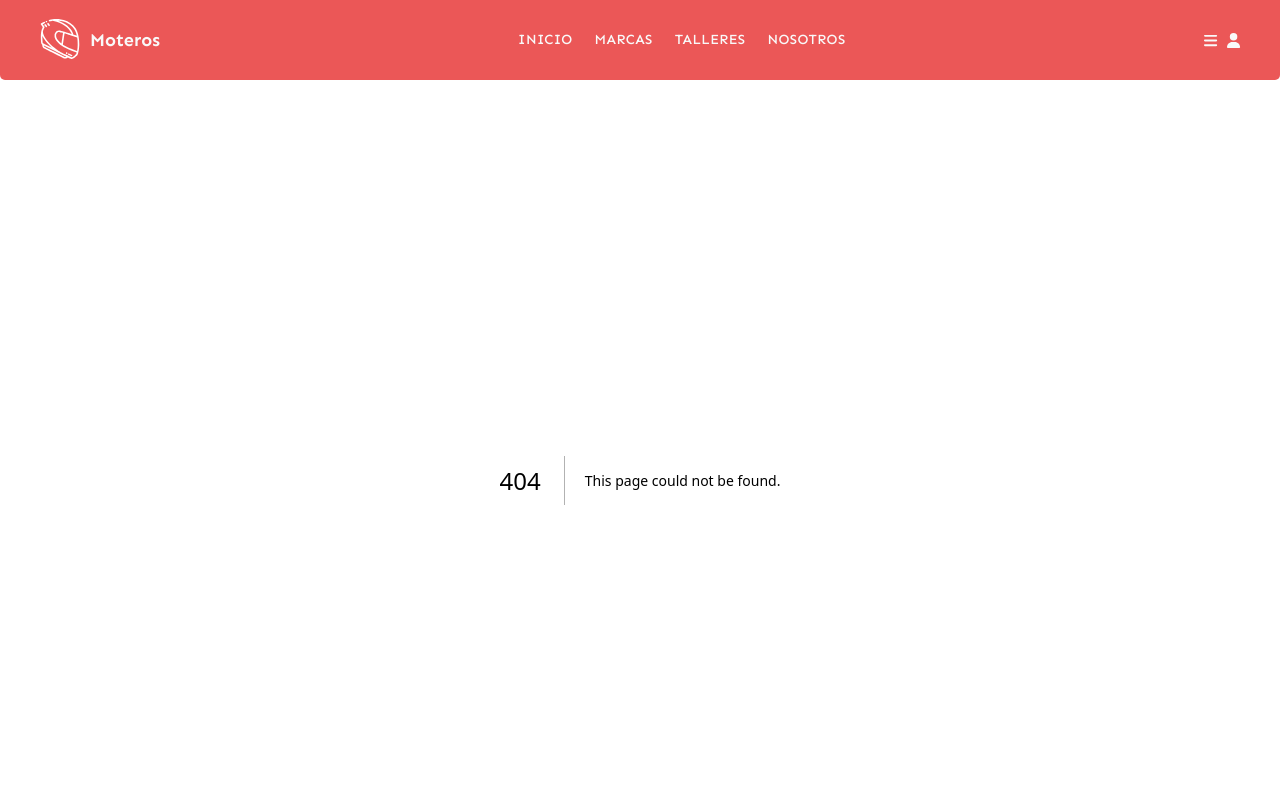
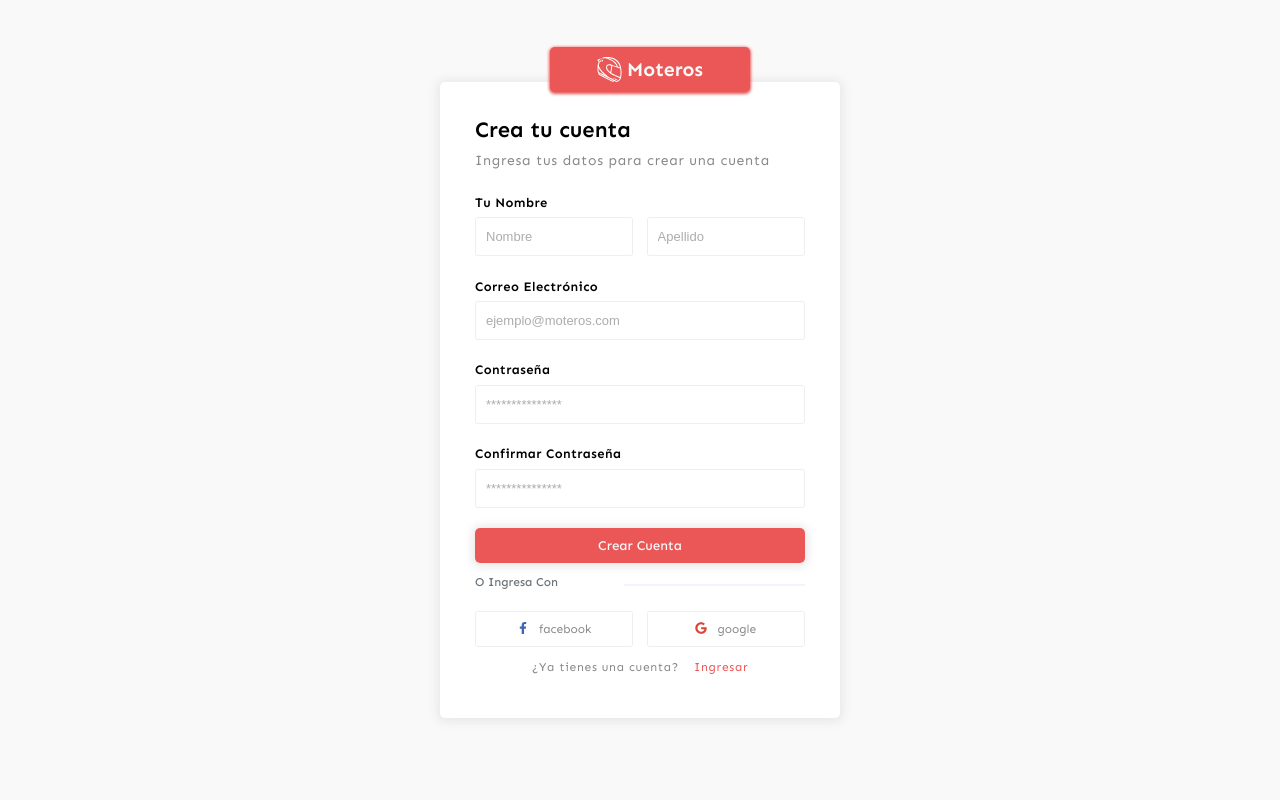
Before and after one commit to viamazoba/front-moteros, a Next.js app: page /register in a window 1280 px wide. Before the commit this address had no page. Shown: the top 800 px of the page. Built offline with nearby package versions, Linux system fonts and the light colour scheme.

Commit message:
feat: Finishing register page

```diff
--- a/src/app/layout.jsx
+++ b/src/app/layout.jsx
@@ -19,14 +19,14 @@ export default function RootLayout({ children }) {
 
       </head>
       <body className={sen.className}>
-        <DisableComponent disablePaths={['/login', '/login-password', '/login-Password', '/login-register-password']}>
+        <DisableComponent disablePaths={['/login', '/register', '/login-Password', '/login-register-password']}>
           <header>
             <NavBar/>
           </header>
         </DisableComponent>
         {children}
 
-        <DisableComponent disablePaths={['/login', '/login-password', '/login-Password', '/login-register-password']}>
+        <DisableComponent disablePaths={['/login', '/register', '/login-Password', '/login-register-password']}>
           <Footer/>
         </DisableComponent>
         </body>
--- a/src/app/login/login.scss
+++ b/src/app/login/login.scss
@@ -82,7 +82,7 @@ form{
     input{
       width: 100%;
       margin-top: 5px;
-      font-size: 14px;
+      font-size: 13px;
       padding: calc(10px + (12 - 10) * ((100vw - 320px) / (1920 - 320))) 10px;
       border-radius: 0.25rem;
       border: solid 1px $color-gray;
@@ -149,7 +149,7 @@ form{
     position: relative;
     margin: 12px 0;
     color: #6c757d;
-    font-size: 14px;
+    font-size: 12px;
     font-weight: 500;
     line-height: 1.2;
   }
@@ -167,6 +167,7 @@ form{
     .social-showcase{
       display: flex;
       flex-direction: column;
+      font-size: 12px;
       text-align: center;
       @media screen and (min-width: 900px) {
         flex-direction: row;
@@ -211,6 +212,7 @@ form{
   }
   .text-center{
     text-align: center;
+    font-size: 12px;
     span{
       margin-left: 15px;
       cursor: pointer;
--- a/src/app/login/page.jsx
+++ b/src/app/login/page.jsx
@@ -35,7 +35,7 @@ export const login = () => {
                   id="sign-in-email"
                   name="email"
                   required
-                  placeholder="example@moteros.com"
+                  placeholder="ejemplo@moteros.com"
                 //   value={loginForm.email}
                 />
               </div>
--- /dev/null
+++ b/src/app/register/page.jsx
@@ -0,0 +1,134 @@
+'use client'
+
+import React from 'react'
+import './register.scss'
+import { FaFacebookF, FaGoogle } from 'react-icons/fa';
+import Image from 'next/image';
+
+const register = () => {
+    return (
+        <div className='signup-card'>
+          <div className='access-main'>
+          <div className='signin-card__logo-container'>
+            <Image
+              className="logo"
+              src="/logo.svg"
+              alt="logo"
+              width={10}
+              height={10}
+              />
+              <h2>Moteros</h2>
+            </div>
+            {/* <form onSubmit={handleClickSubmit}> */}
+            <form>
+              <h4>Crea tu cuenta</h4>
+              <p>Ingresa tus datos para crear una cuenta</p>
+
+              <div className="form-group name-group">
+                <div className="firstname-group">
+                  <label htmlFor="firstname">Tu Nombre</label>
+                  <br />
+                  <input
+                    type="text"
+                    id="firstname"
+                    name="first_name"
+                    required
+                    placeholder="Nombre"
+                    // onChange={handleSignInForm}
+                    // value={signInForm.first_name}
+                  />
+                </div>
+                <div className="lastname-group">
+                  <input
+                    type="text"
+                    id="lastname"
+                    name="last_name"
+                    required
+                    placeholder="Apellido"
+                    // onChange={handleSignInForm}
+                    // value={signInForm.last_name}
+                  />
+                </div>
+              </div>
+
+              <div className="form-group">
+                <label htmlFor="email">Correo Electrónico</label>
+                <br />
+                <input
+                //   onChange={handleSignInForm}
+                  type="email"
+                  id="email"
+                  name="email"
+                  required
+                  placeholder="ejemplo@moteros.com"
+                //   value={signInForm.email}
+                />
+              </div>
+              <div className="form-group password-group">
+                <label htmlFor="password">Contraseña</label>
+                <br />
+                <input
+                //   onChange={handleSignInForm}
+                  type="password"
+                  id="password"
+                  name="password"
+                  required
+                  placeholder="***************"
+                //   value={signInForm.password}
+                />
+              </div>
+              <div className="form-group password-group">
+                <label htmlFor="password">Confirmar Contraseña</label>
+                <br />
+                <input
+                //   onChange={handleSignInForm}
+                  type="password"
+                  id="confirm-password"
+                  name="password"
+                  required
+                  placeholder="***************"
+                //   value={signInForm.password}
+                />
+              </div>
+              <div className="form-group">
+                <div className="btn">
+                  <button className="signup-btn" type="submit">Crear Cuenta</button>
+                </div>
+              </div>
+              <h6 className="text-muted">O Ingresa Con</h6>
+              <div className="social">
+                <div className="social-showcase">
+                  <div className="btn-light facebook">
+                    <div className="facebook">
+                      <FaFacebookF />
+                    </div>
+                    <span>facebook</span>
+                  </div>
+                  <div className="btn-light google">
+                    <div className="google">
+                      <FaGoogle />
+                    </div>
+                    <span>google</span>
+                  </div>
+                </div>
+              </div>
+              <p className="text-center">
+                ¿Ya tienes una cuenta?
+                {/* <span onClick={handleShowAccess}>Ingresar</span> */}
+                <span>Ingresar</span>
+              </p>
+            </form>
+          </div>
+          {/* <Modal showModal={modal.show} handleShowModal={() => setModal({ ...modal, show: false })}>
+            <h2>{modal.title}</h2>
+            <p>{modal.msg}</p>
+            <div className="center">
+              <button className="secondary-button" onClick={handleOkButton} type="button">Ok</button>
+            </div>
+          </Modal>
+          <LoadingModal show={loadingModal} /> */}
+        </div>
+      );
+}
+
+export default register
--- /dev/null
+++ b/src/app/register/register.scss
@@ -0,0 +1,200 @@
+@import '../../styles/abstract/variables.scss' ;
+
+.signup-card{
+    display: flex;
+    flex-direction: column;
+    height: 100vh;
+    justify-content: center;
+    align-items: center;
+    background-color: $color-white;
+}
+
+.access-main{
+    position: relative;
+    box-shadow: 0px 1px 9px 3px rgb(228 228 228 / 81%);
+    width: 90%;
+    max-width: 400px;
+    padding: 35px;
+    border-radius: 5px;
+    margin: 0 auto;
+    background-color: #fff;
+
+    .signin-card__logo-container{
+        display: flex;
+        justify-content: center;
+        align-items: center;
+        font-size: 13px;
+        width: 200px;
+        height: 45px;
+        border-radius: 5px;
+        background-color: $color-red;
+        box-shadow: 0px 1px 3px 1px $color-red;
+        position: absolute;
+        top: -35px;
+        left: 75px;
+        color: $color-white;
+
+        @media (min-width: 425px) {
+            left: 100px;
+        }
+
+        @media (min-width: 768px) {
+            left: 110px;
+        }
+    }
+
+    .logo{
+        width: 25px;
+        height: auto;
+        margin-right: 5px;
+    }
+}
+
+form{
+    h4{
+      margin-bottom: 5px;
+      font-weight: 600;
+      font-size: 22px;
+      line-height: 1.2;
+    }
+    p {
+      margin-bottom: 5px;
+      font-size: 14px;
+      color: #898989;
+      line-height: 1.7;
+      letter-spacing: .7px;
+    }
+    .name-group{
+      display: flex;
+      justify-content: space-between;
+      .firstname-group, .lastname-group{
+        width: 48%;
+      }
+      .lastname-group{
+        align-self: flex-end;
+      }
+    }
+    .form-group{
+        margin-top: 20px;
+      label{
+        font-size: 13px;
+        letter-spacing: 0.4px;
+        font-weight: 600;
+        padding-top: calc(0.375rem + 1px);
+        padding-bottom: calc(0.375rem + 1px);
+        margin-bottom: 0;
+        line-height: 1.5;
+      }
+      input{
+        width: 100%;
+        margin-top: 5px;
+        font-size: 13px;
+        padding: calc(10px + (12 - 10) * ((100vw - 320px) / (1920 - 320))) 10px;
+        border-radius: 0.25rem;
+        border: solid 1px $color-gray;
+        &:focus{
+          border: solid 1px $color-red;
+        }
+        &::placeholder{
+          opacity: 0.6;
+        }
+      }
+      .signup-btn{
+        font-family: inherit;
+        font-weight: 500;
+        cursor: pointer;
+        width: 100%;
+        height: 35px;
+        padding: 0.375rem 1.75rem;
+        background-color: hsl(0, 78.72%, 63.14%);
+        text-align: center;
+        color: #f9f9f9;
+        border-radius: 5px;
+        border: none;
+        box-shadow: 0px 1px 9px 3px rgba(228, 228, 228, 0.81);
+
+        &:hover{
+            background-color: #fff;
+            color: $color-red;
+            box-shadow: 0px 1px 9px 1px $color-red;
+          }
+      }
+    }
+    .password-group{
+      margin-bottom: 0;
+    }
+    .text-muted{
+      position: relative;
+      margin: 12px 0;
+      color: #6c757d;
+      font-size: 12px;
+      font-weight: 500;
+      line-height: 1.2;
+    }
+    .text-muted::before{
+      content: "";
+      position: absolute;
+      width: 55%;
+      height: 2px;
+      background-color: #f3f3ff;
+      top: 9px;
+      z-index: 0;
+      right: 0;
+    }
+    .social{
+      .social-showcase{
+        display: flex;
+        flex-direction: column;
+        font-size: 12px;
+        text-align: center;
+        @media screen and (min-width: 900px) {
+          flex-direction: row;
+          justify-content: space-between;
+        }
+        .btn-light{
+          cursor: pointer;
+          display: flex;
+          justify-content: center;
+          align-items: center;
+          width: 100%;
+          line-height: 1;
+          padding: 10px 15px;
+          margin: 10px 0;
+          border: solid 1px $color-gray;
+          border-radius: 0.25rem;
+          color: $color-red;
+          transition: all 0.2s ease-in-out;
+          @media screen and (min-width: 900px) {
+            width: 48%;
+          }
+          &:hover{
+            border: solid 1px $color-red;
+          }
+          span{
+            margin-left: 10px;
+          }
+        }
+        .facebook{
+          color: #4267B2;
+          span{
+            color: #898989;
+          }
+        }
+        .google{
+          color: #DB4437;
+          span{
+            color: #898989;
+          }
+        }
+      }
+    }
+    .text-center{
+      text-align: center;
+      font-size: 12px;
+      span{
+        margin-left: 15px;
+        cursor: pointer;
+        color: $color-red;
+      }
+    }
+  }
```
